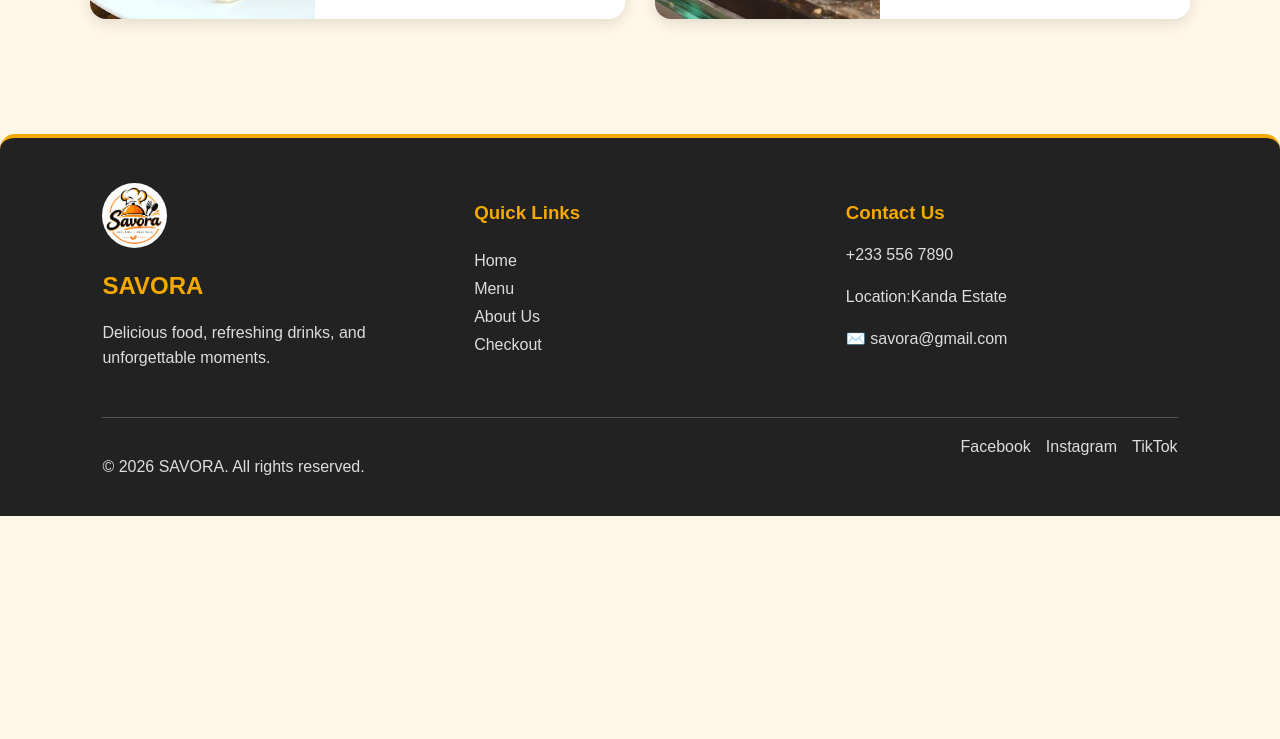
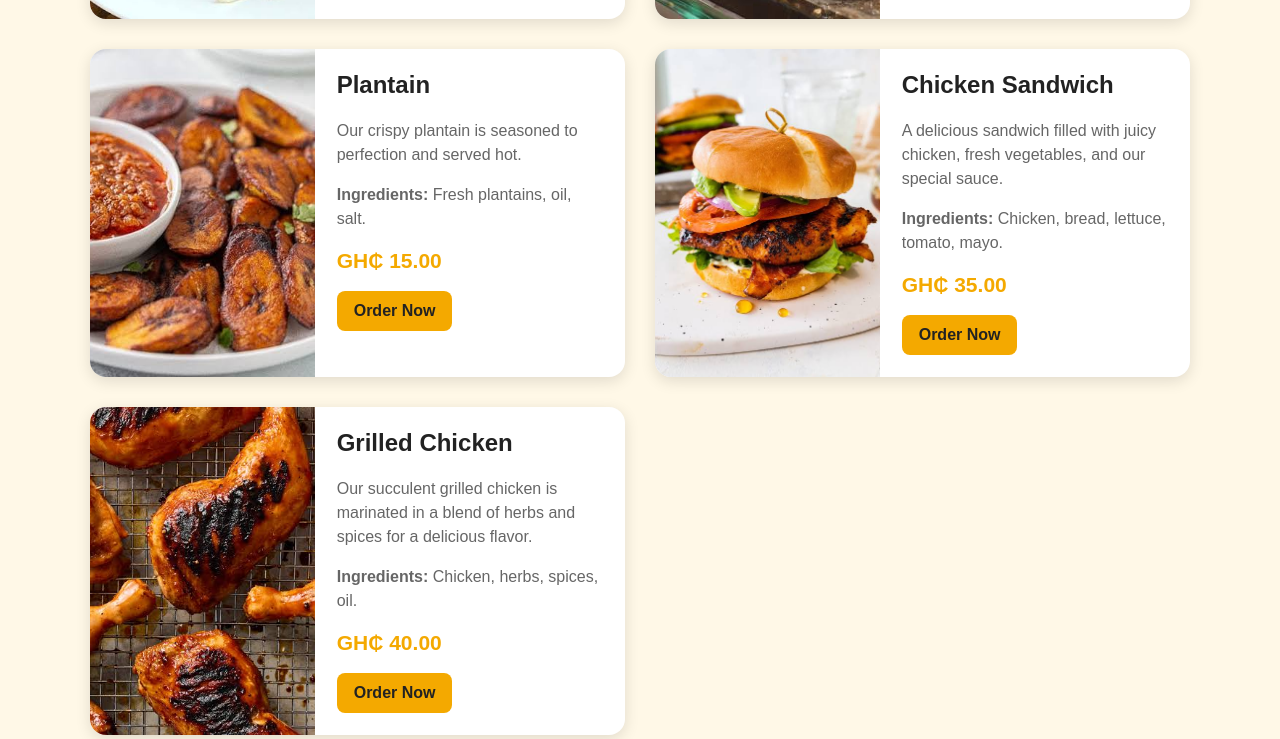
Before and after one commit to cleopatraelhusseini7-boop/SAVORA, a plain HTML site: page pages/fooddetails.html in a window 1280 px wide. Shown: the part 979-1718 px from the top of the page. Before the commit the page ends 1495 px from the top, so only its background shows below. Drawn offline with Linux system fonts and the light colour scheme.

Commit message:
adding to food details page

```diff
--- a/pages/fooddetails.html
+++ b/pages/fooddetails.html
@@ -72,6 +72,38 @@
                 <a href="checkout.html" class="details-button">Order Now</a>
             </div>
         </article>
+        <article class="details-card">
+            <img src="../images/plantain.jpg" alt="Plantain">
+            <div class="details-info">
+                <h2>Plantain</h2>
+                <p>Our crispy plantain is seasoned to perfection and served hot.</p>
+                <p><strong>Ingredients:</strong> Fresh plantains, oil, salt.</p>
+                <span class="food-price">GH₵ 15.00</span>
+                <a href="checkout.html" class="details-button">Order Now</a>
+            </div>
+        </article>
+        <article class="details-card">
+            <img src="../images/menusw.jpg" alt="Chicken sandwich">
+            <div class="details-info">
+                <h2>Chicken Sandwich</h2>
+                <p>A delicious sandwich filled with juicy chicken, fresh vegetables, and our special sauce.</p>
+                <p><strong>Ingredients:</strong> Chicken, bread, lettuce, tomato, mayo.</p>
+                <span class="food-price">GH₵ 35.00</span>
+                <a href="checkout.html" class="details-button">Order Now</a>
+            </div>
+        </article>
+<article class="details-card">
+            <img src="../images/grilled.jpg" alt="Grilled chicken">
+            <div class="details-info">
+                <h2>Grilled Chicken</h2>
+                <p>Our succulent grilled chicken is marinated in a blend of herbs and spices for a delicious flavor.</p>
+                <p><strong>Ingredients:</strong> Chicken, herbs, spices, oil.</p>
+                <span class="food-price">GH₵ 40.00</span>
+                <a href="checkout.html" class="details-button">Order Now</a>
+            </div>
+        </article>
+
+
     </section>
 </main>
            <footer class="site-footer">
```
